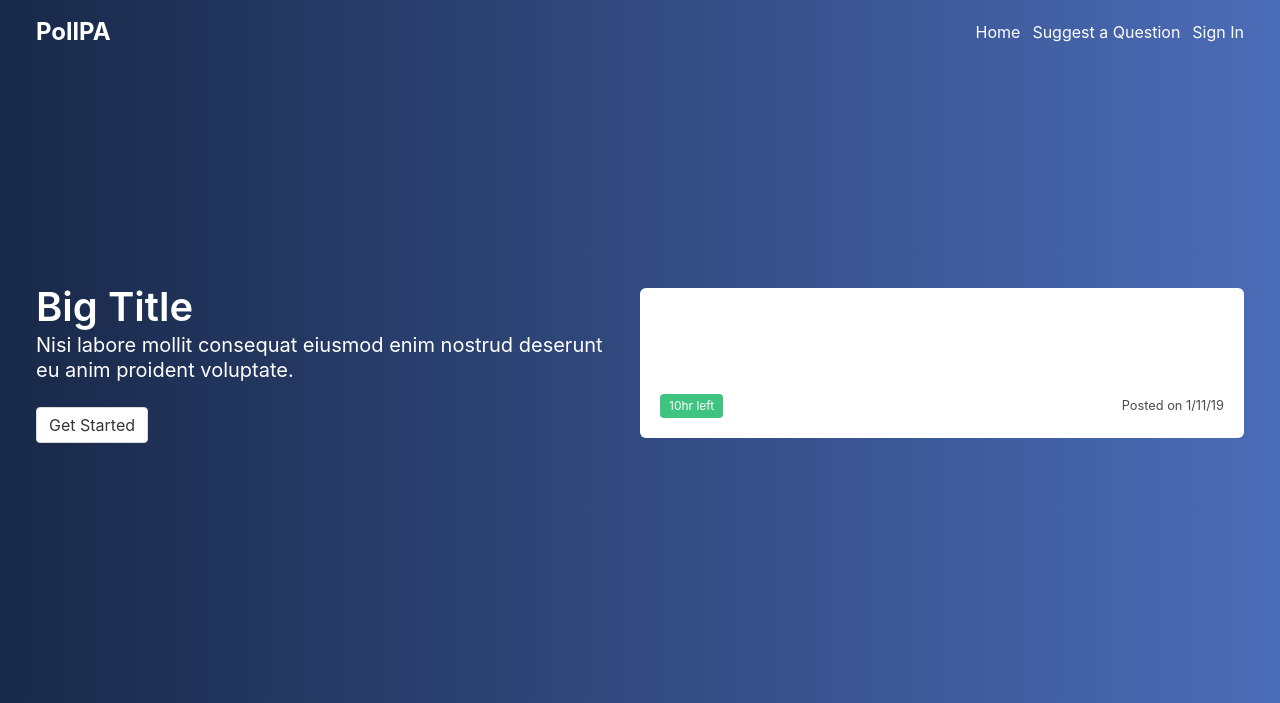
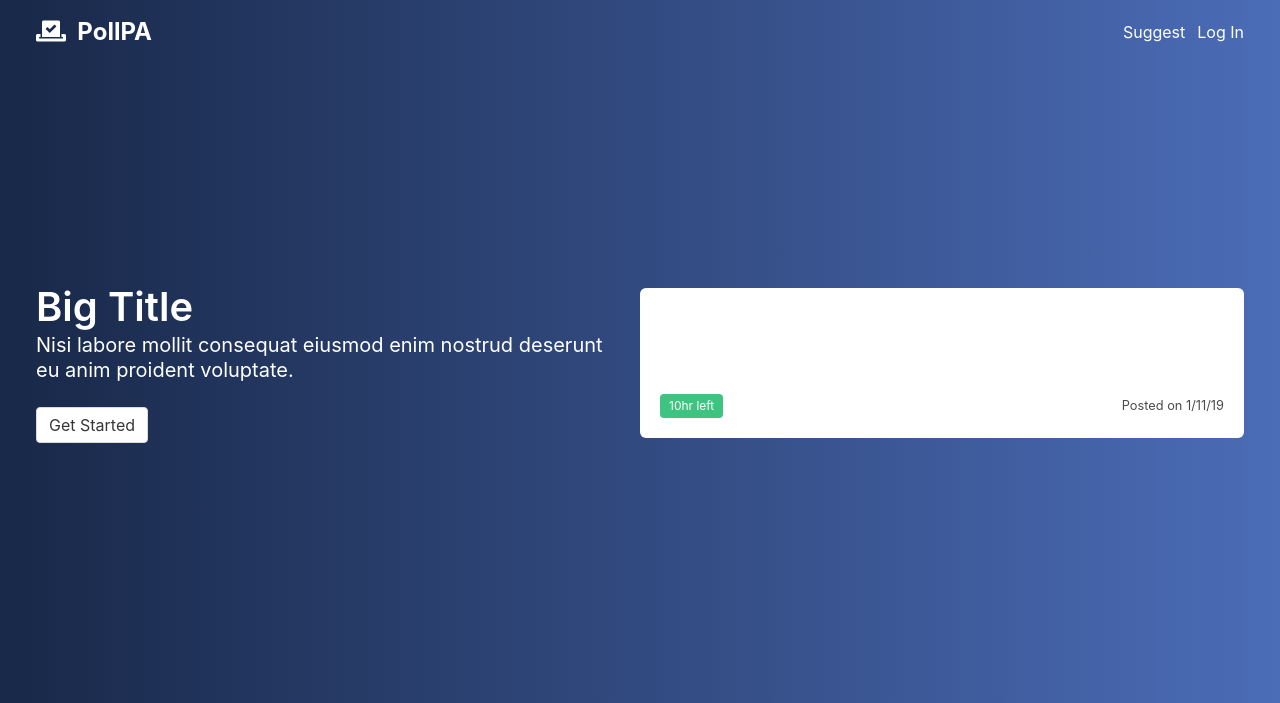
Before and after one commit to pollpa/PollPA, a Django app: page / in a window 1280 px wide. Shown: the top 703 px of the page. Run offline with Django 3.2, Linux system fonts and the light colour scheme; data that the repository does not hold is empty.

Commit message:
fix nav bar

```diff
--- a/pollpa/polls/templates/polls/nav.html
+++ b/pollpa/polls/templates/polls/nav.html
@@ -1,7 +1,7 @@
 <nav class="level is-mobile">
   <!-- Left side -->
   <div class="level-left">
-    <a href = "/" class = "light"><h1 class = "is-size-4">PollPA</h1></a>
+    <a href = "/" class = "light"><h1 class = "is-size-4"><i class = "fas fa-vote-yea"></i>&nbsp;&nbsp;PollPA</h1></a>
   </div>
 
   <!-- Right side -->
@@ -10,13 +10,12 @@
     {% if request.user.is_superuser %}
     <p class="level-item"><a href = "/admin" class = "button is-small is-danger">Admin</a></p>
     {% endif %}
-    <p class="level-item"><a href = "/" class = "light">Home</a></p>
-    <p class="level-item"><a href = "/suggest" class = "light">Suggest a Question</a></p>
+    <p class="level-item"><a href = "/suggest" class = "light">Suggest</a></p>
     {% if request.user.is_authenticated %}
     <p class="level-item"><a href = "/" class = "light">Vote</a></p>
-    <p class="level-item"><a href = "{% url 'account' %}" class = "light">My Account</a></p>
+    <p class="level-item"><a href = "{% url 'account' %}" class = "light">Account</a></p>
     {% else %}
-    <p class="level-item"><a href = "{% url 'login' %}" class = "light">Sign In</a></p>
+    <p class="level-item"><a href = "{% url 'login' %}" class = "light">Log In</a></p>
     {% endif %}
   </div>
 </nav>
```
